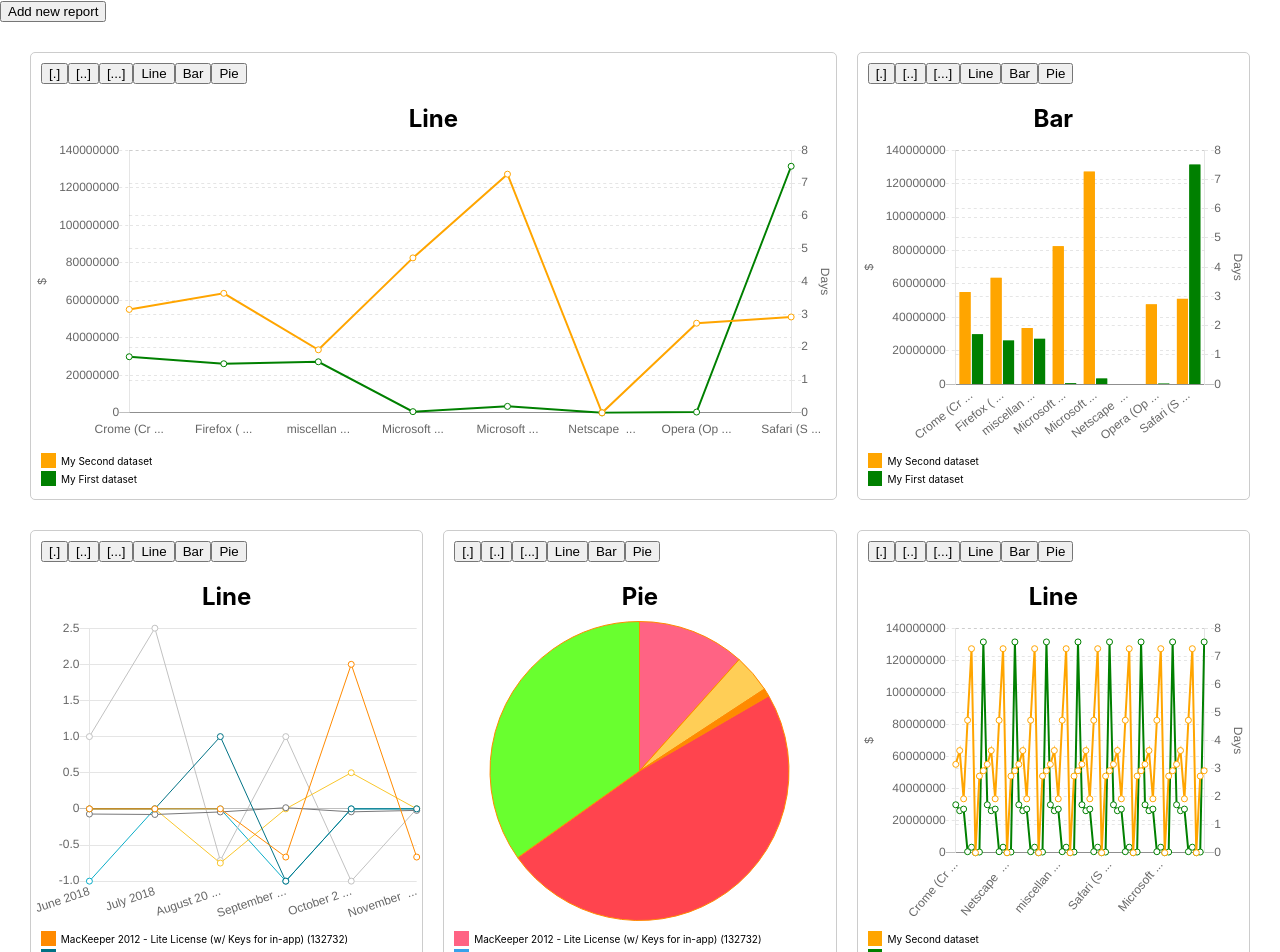
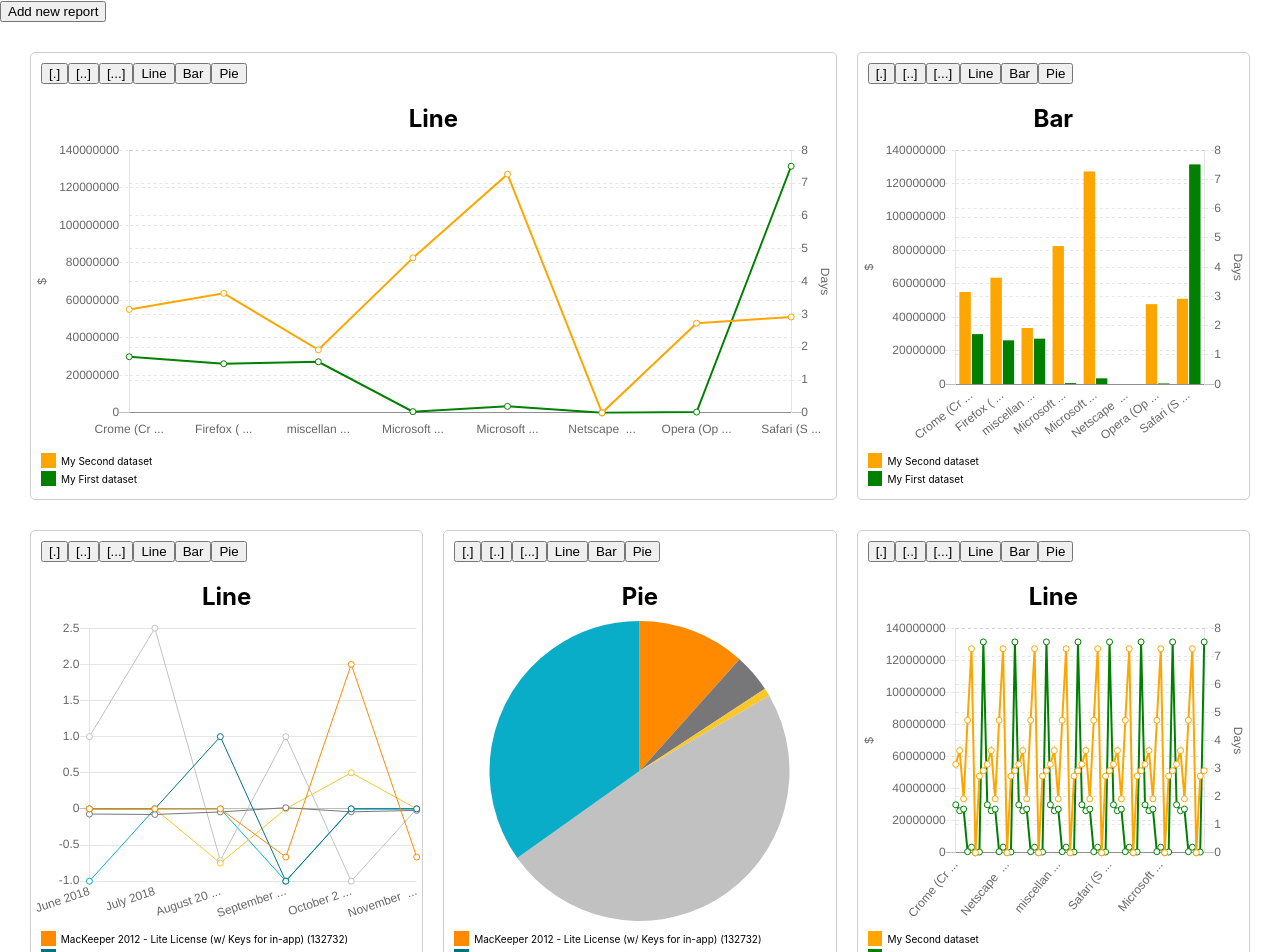
Before and after one commit to drafter911/react-chartjs-2-test, a React (Create React App) app: page / in a window 1280 px wide. Shown: the top 952 px of the page. Built offline with nearby package versions, Linux system fonts and the light colour scheme.

Commit message:
Bar chart fixed

```diff
--- a/src/components/Bar/index.js
+++ b/src/components/Bar/index.js
@@ -49,6 +49,11 @@ const BarChart = ({ data, onLegendHover }) => {
             callbacks: {
                 title: (arr, data) => data.labels[arr[0].index]
             }
+        },
+        plugins: {
+            labels: {
+                fontSize: 0
+            }
         }
     }
     return (
--- a/src/components/Pie/index.js
+++ b/src/components/Pie/index.js
@@ -4,12 +4,12 @@ import 'chartjs-plugin-labels' // docs: https://github.com/emn178/chartjs-plugin
 import Legend from '../Legend'
 
 const colors = [
-    '#FF6384',
-    '#36A2EB',
-    '#FFCE56',
     '#FF8A00',
-    '#FF444E',
-    '#69FF2F',
+    '#007285',
+    '#777779',
+    '#F9C62C',
+    '#C1C1C1',
+    '#0AADC8',
 ]
 
 const PieChart = ({ data: incomingData, onLegendHover }) => {
@@ -36,7 +36,7 @@ const PieChart = ({ data: incomingData, onLegendHover }) => {
             hoverBackgroundColor: colors,
             prevBackgroundColor: '#FF8A00',
             borderColor: '#FF8A00',
-            borderWidth: 1,
+            borderWidth: 0,
             hoverBorderColor: '#FF8A00',
             data: incomingData.datasets.reduce((res, ds) => {
                 const copy = [...res]
@@ -57,7 +57,8 @@ const PieChart = ({ data: incomingData, onLegendHover }) => {
         legend: { display: false },
         tooltips: {
             callbacks: {
-                title: (arr, data) => data.datasets[0].data[arr[0].index]
+                title: (arr, data) => data.datasets[0].data[arr[0].index],
+                label: (tooltipItem, data) => data.labels[tooltipItem.index]
             },
             intersect: true
         },
@@ -65,28 +66,11 @@ const PieChart = ({ data: incomingData, onLegendHover }) => {
             labels: {
                 render: 'percentage',
                 position: 'border',
-                overlap: false
+                overlap: false,
+                textShadow: false,
+                fontColor: '#fff'
             }
         }
-        // pieceLabel: {
-        //     // mode 'label', 'value' or 'percentage', default is 'percentage'
-        //     mode: 'percentage',
-        //
-        //     // precision for percentage, default is 0
-        //     precision: 0,
-        //
-        //     // font size, default is defaultFontSize
-        //     fontSize: 18,
-        //
-        //     // font color, default is '#fff'
-        //     fontColor: '#fff',
-        //
-        //     // font style, default is defaultFontStyle
-        //     fontStyle: 'bold',
-        //
-        //     // font family, default is defaultFontFamily
-        //     fontFamily: "'Helvetica Neue', 'Helvetica', 'Arial', sans-serif"
-        // }
     }
     return (
         <div>
```
